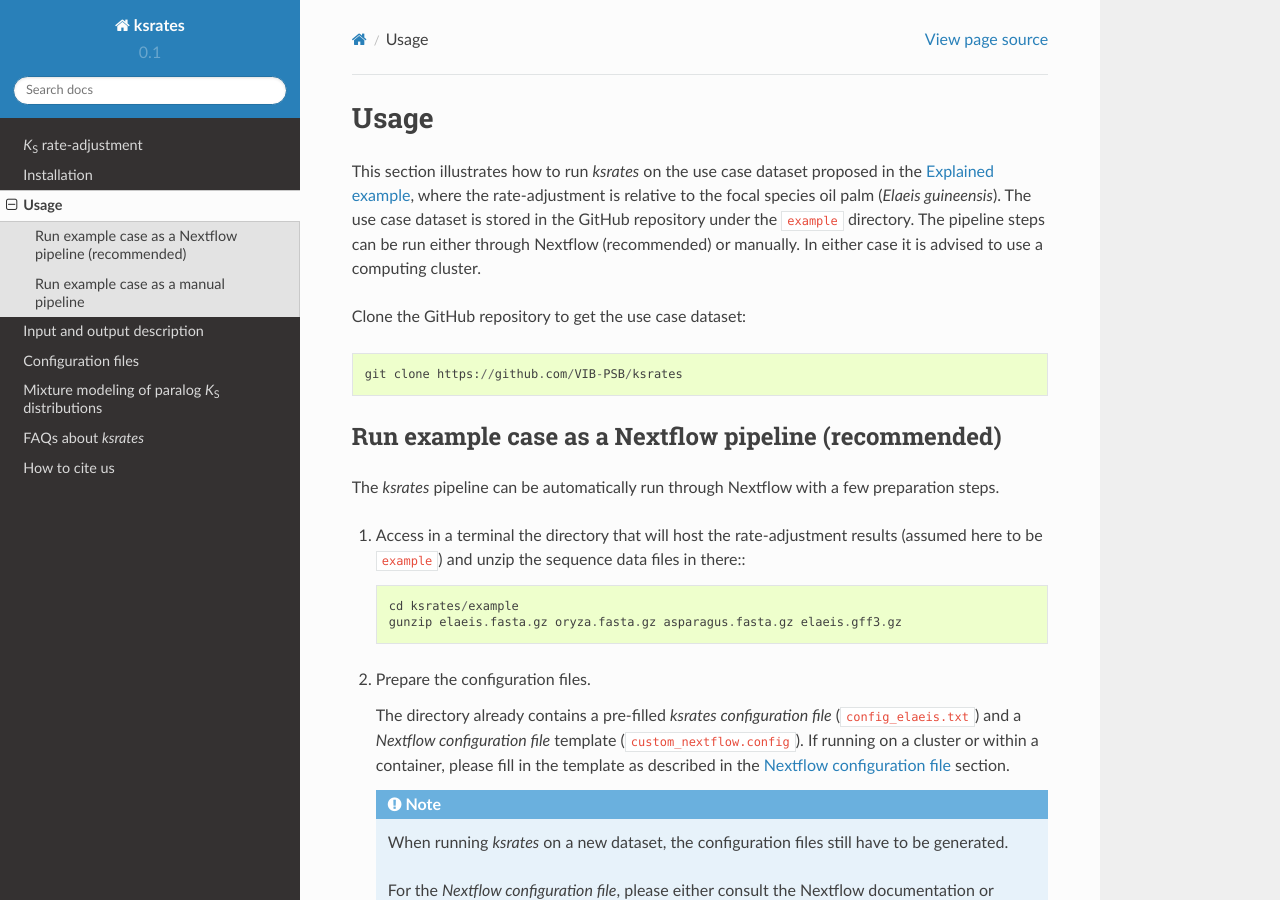
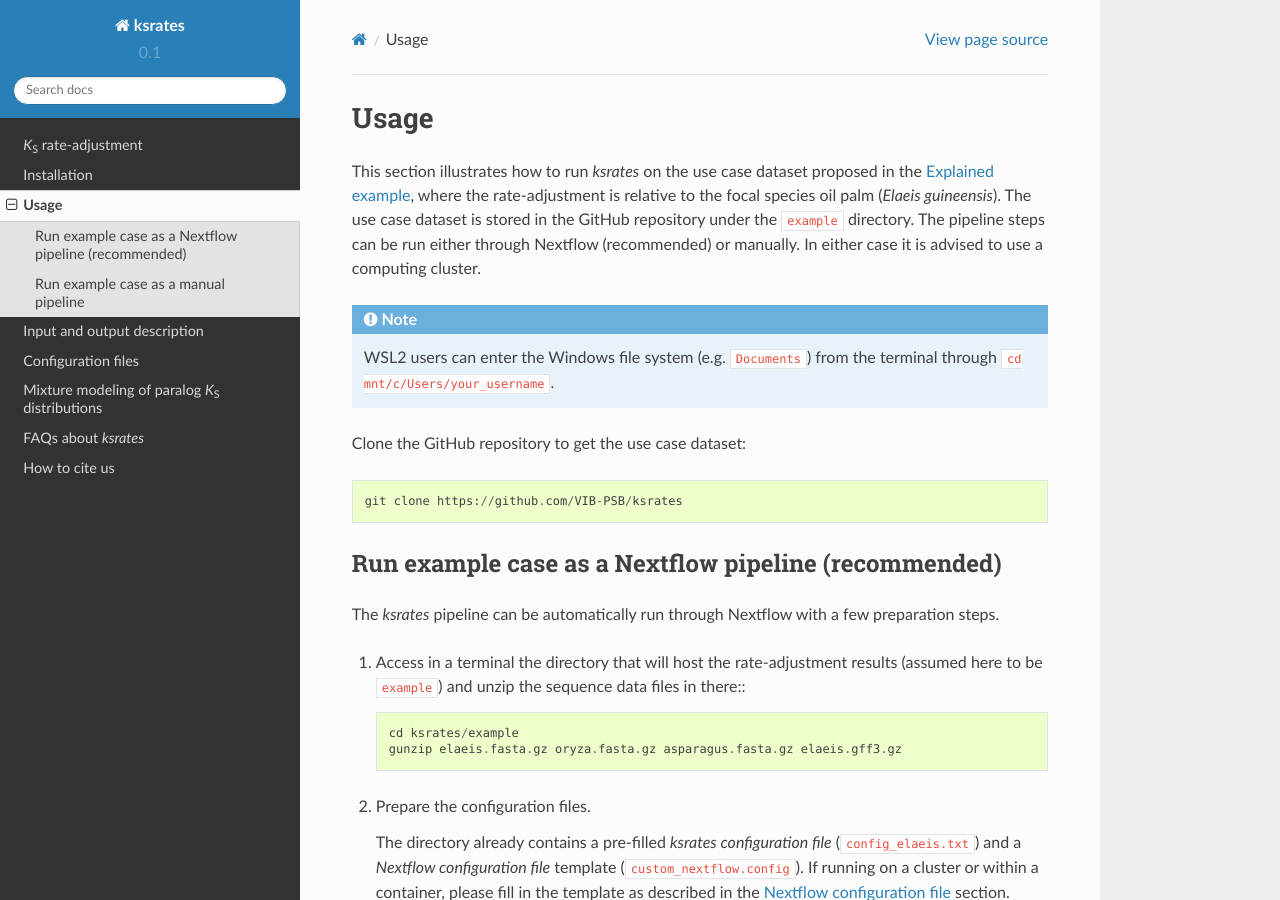
Before and after one commit to VIB-PSB/ksrates, a Sphinx documentation site: the page built from doc/source/usage.rst, in a window 1280 px wide and 900 px high. Built offline with Sphinx 7.4.7 and the Read the Docs theme 2.0.0, drawn with Linux system fonts in a browser that asks for light colours; some of the changed text lies outside the part shown.

Commit message:
Mounting Windows filesystem in WSL2
- Explain how to access the Windows
file system from the WSL2 terminal,
which by default is initialized in the
Linux home.

- Singularity commands in WSL2 need to
manually mount the Windows file system
within the container.

```diff
--- a/doc/source/usage.rst
+++ b/doc/source/usage.rst
@@ -2,6 +2,9 @@ Usage
 *****
 
 This section illustrates how to run *ksrates* on the use case dataset proposed in the :ref:`explained_example`, where the rate-adjustment is relative to the focal species oil palm (*Elaeis guineensis*). The use case dataset is stored in the GitHub repository under the ``example`` directory. The pipeline steps can be run either through Nextflow (recommended) or manually. In either case it is advised to use a computing cluster.
+
+.. note::
+    WSL2 users can enter the Windows file system (e.g. ``Documents``) from the terminal through ``cd mnt/c/Users/your_username``.
 
 Clone the GitHub repository to get the use case dataset::
 
@@ -60,6 +63,9 @@ The syntax to run a command depends on how the package is installed:
         Or launch a single command through the container::
 
             singularity exec docker://vibpsb/ksrates ksrates [OPTIONS] COMMAND [ARGS]
+
+        .. note::
+            WSL2 users need option ``-B /mnt/c/Users/your_username`` to mount the Windows home directory in the container.
 
     Singularity downloads the container image from Docker Hub in ``$HOME/.singularity/cache`` and from then on makes use of the local copy.
 
```
